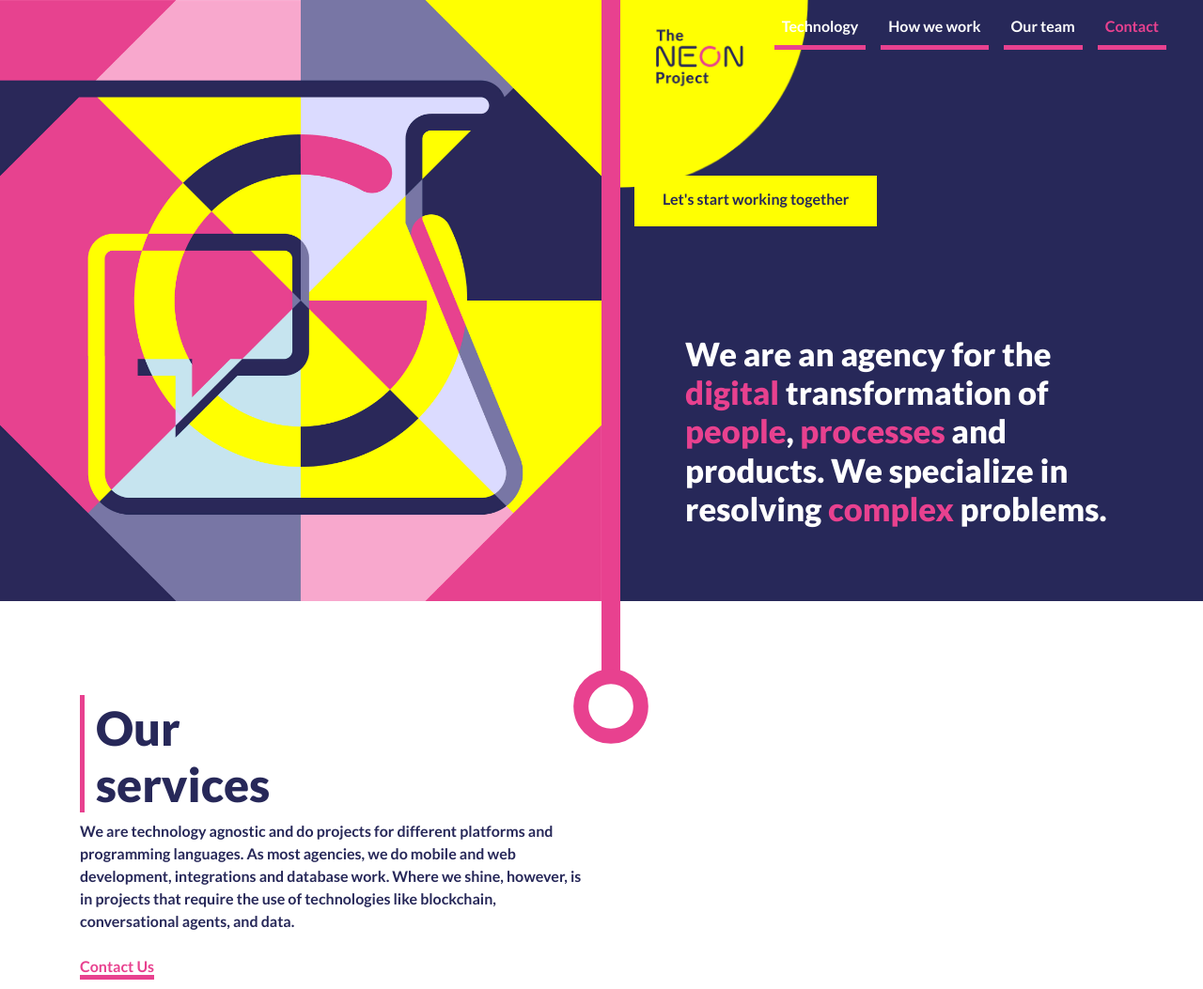
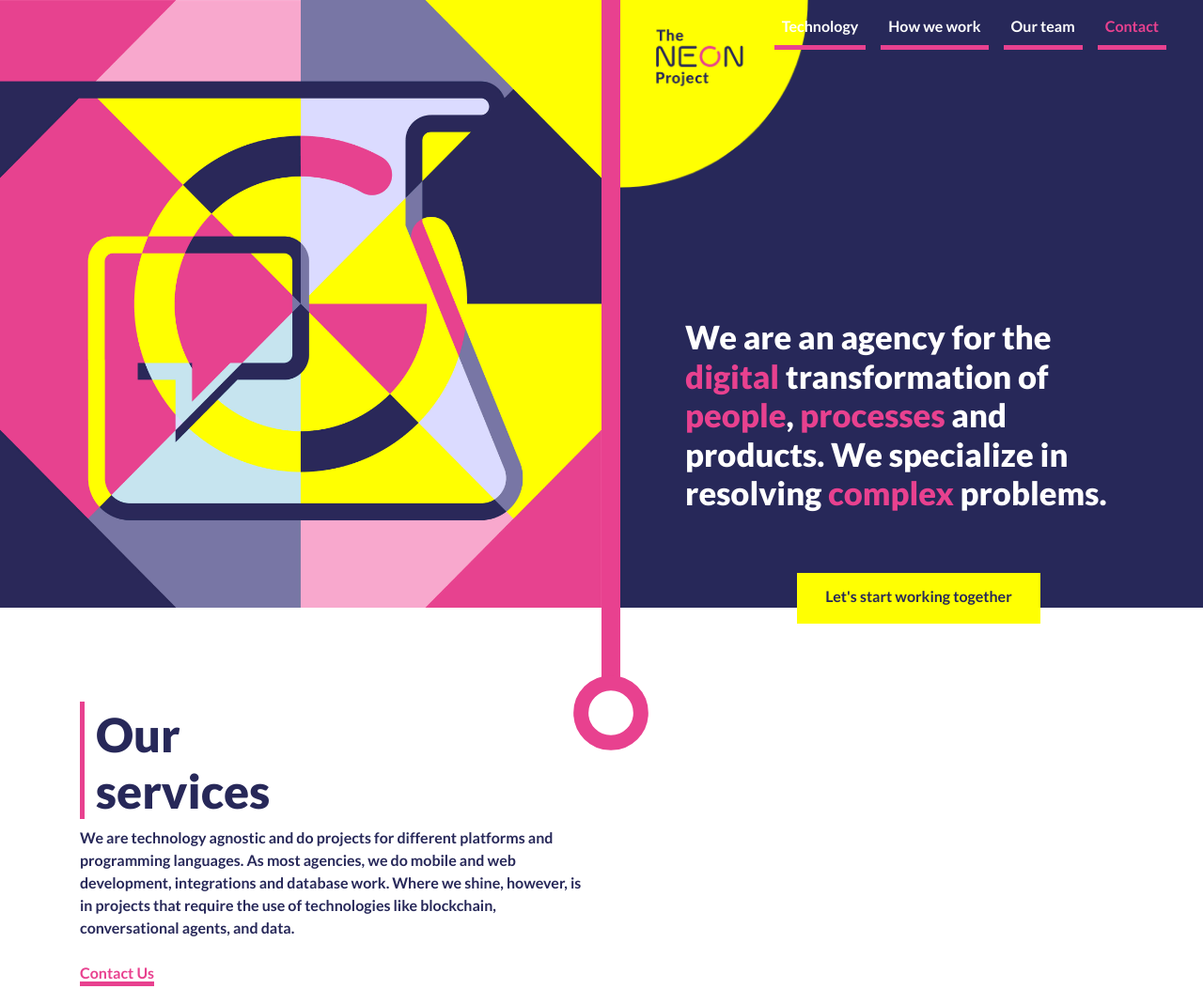
Before and after one commit to Wealize/TheNeonProject.github.io, a plain HTML site: page index.html in a window 1280 px wide. Shown: the top 1053 px of the page at 94% size. Drawn offline with nearby package versions, Linux system fonts and the light colour scheme.

Commit message:
Update index.html
Centered button

```diff
--- a/index.html
+++ b/index.html
@@ -73,11 +73,12 @@
                     </div>
                     <div class="col-lg-6 border-home">
                         <div class="icon-tnp">
-                            <img src="./static/img/icon-tnp.png" class="img-fluid float-right" alt="blockchain" srcset="./static/img/icon-tnp@2x.png"/>
+                            <img src="./static/img/icon-tnp.png" class="img-fluid float-right" alt="tnp corner" srcset="./static/img/icon-tnp@2x.png"/>
                         </div>
-                        <h1 class="welcome mx-auto">
+                        <h1 class="welcome">
                         We are an agency for the <pink>digital</pink> transformation of <pink>people</pink>, <pink>processes</pink> and products. We specialize in resolving <pink>complex</pink> problems.
                         </h1>
+                        <div align="center">
                         <a class="neon-button" target="_blank" href="https://theneonproject.typeform.com/to/NHWBqU">Let's start working together</a>
                     </div>
                 </div>
--- a/style.css
+++ b/style.css
@@ -90,7 +90,7 @@
                             }
 
                             .welcome {
-                                position: absolute;
+                                position: relative;
                                 color: #ffffff;
                                 font-size: 2.7vw;
                                 padding: 2em;
```
